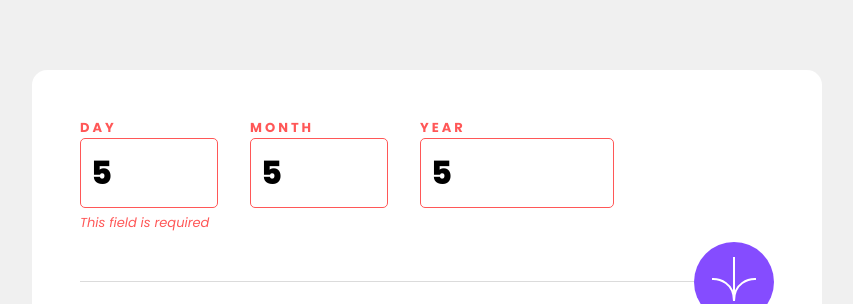
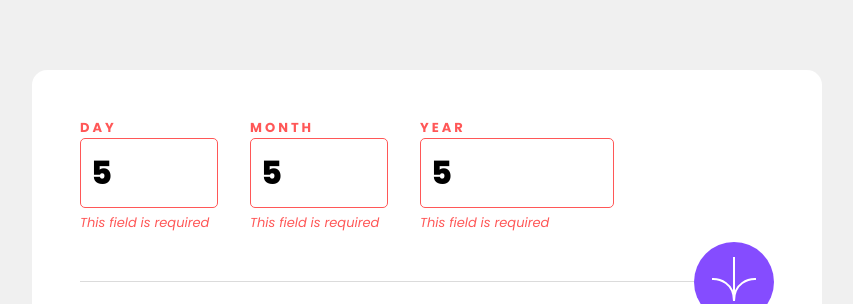
Before and after one commit to johnEdmon44/age-calculator-app, a plain HTML site: page index.html in a window 1280 px wide. Both pictures are taken after typing "5", "5", "5" into the empty fields and a click on the button 947 px from the left and 269 px from the top of the page. Shown: the top 304 px of the page, without its empty margins (213-1066 px from the left). Drawn offline with Linux system fonts and the light colour scheme.

Commit message:
Fix error validation checks for day, month, year

```diff
--- a/index.html
+++ b/index.html
@@ -24,7 +24,7 @@
         <div>
           <label for="day--input" class="error--label">DAY</label>
           <input type="number" class="error--input" id="day--input" name="day" min="1" max="31" placeholder="DD" required>
-          <span id="april--error">Must be a valid date</span>
+          <span id="invalid--day">Must be a valid date</span>
           <span id="day--error">Must be a valid day</span>
           <span id="day--empty">This field is required</span>
         </div>
--- a/index.js
+++ b/index.js
@@ -2,7 +2,7 @@ const form = document.getElementById("date--form");
 
 const dayRangeError = document.getElementById("day--error");
 const dayEmptyError = document.getElementById("day--empty");
-const aprilError = document.getElementById("april--error");
+const invalidDay = document.getElementById("invalid--day");
 
 const monthEmptyError = document.getElementById("month--empty");
 const monthRangeError = document.getElementById("month--error");
@@ -29,7 +29,9 @@ form.addEventListener("submit", (event) => {
   monthEmptyError.style.display = "none";
   yearEmptyError.style.display = "none";
 
-  hasError = checkDayError(day) || checkMonthError(month) || checkYearError(year);
+  hasError = checkDayError(day);
+  hasError = checkMonthError(month);
+  hasError = checkYearError(year);
 
   if(!hasError) {
     removeErrorClass();
--- a/style.css
+++ b/style.css
@@ -149,7 +149,7 @@ input[type="number"]::-webkit-outer-spin-button {
 
 
 
-#april--error,
+#invalid--day,
 #day--error,
 #day--empty,
 #month--error,
```
